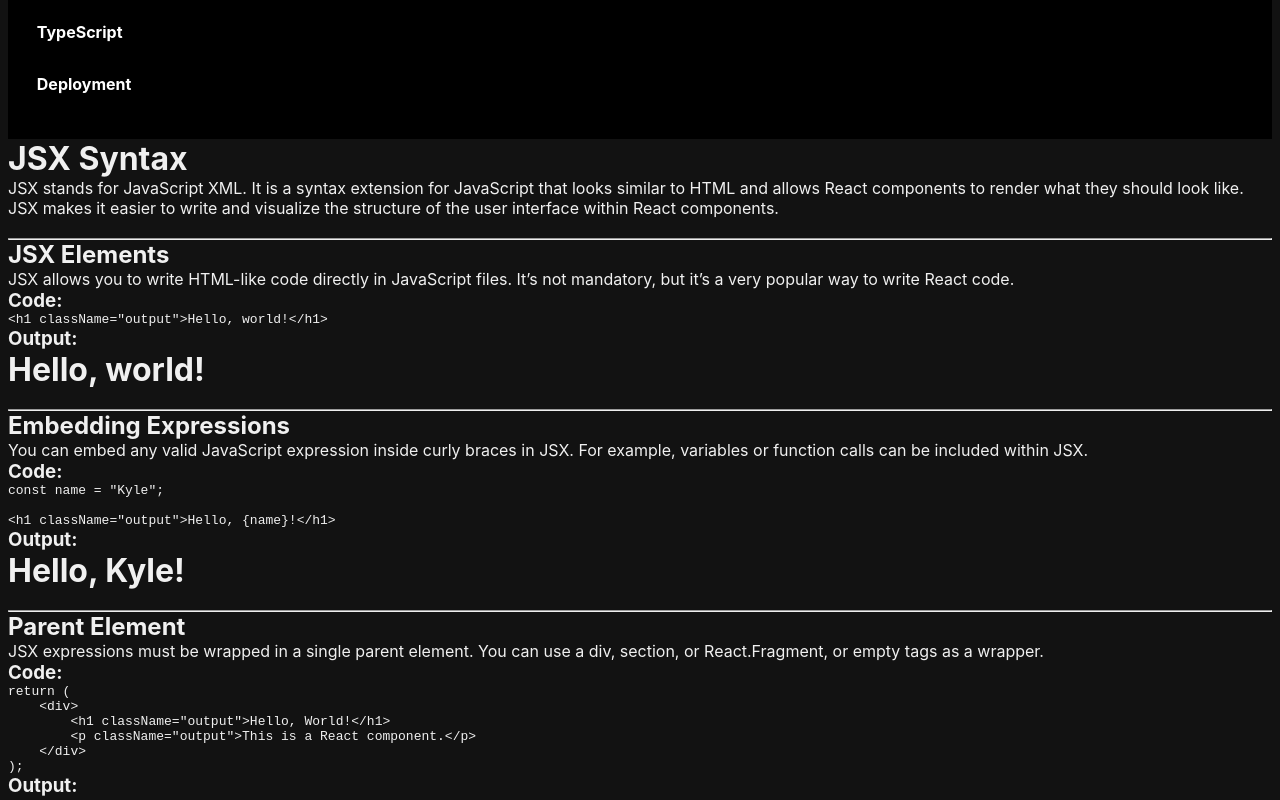
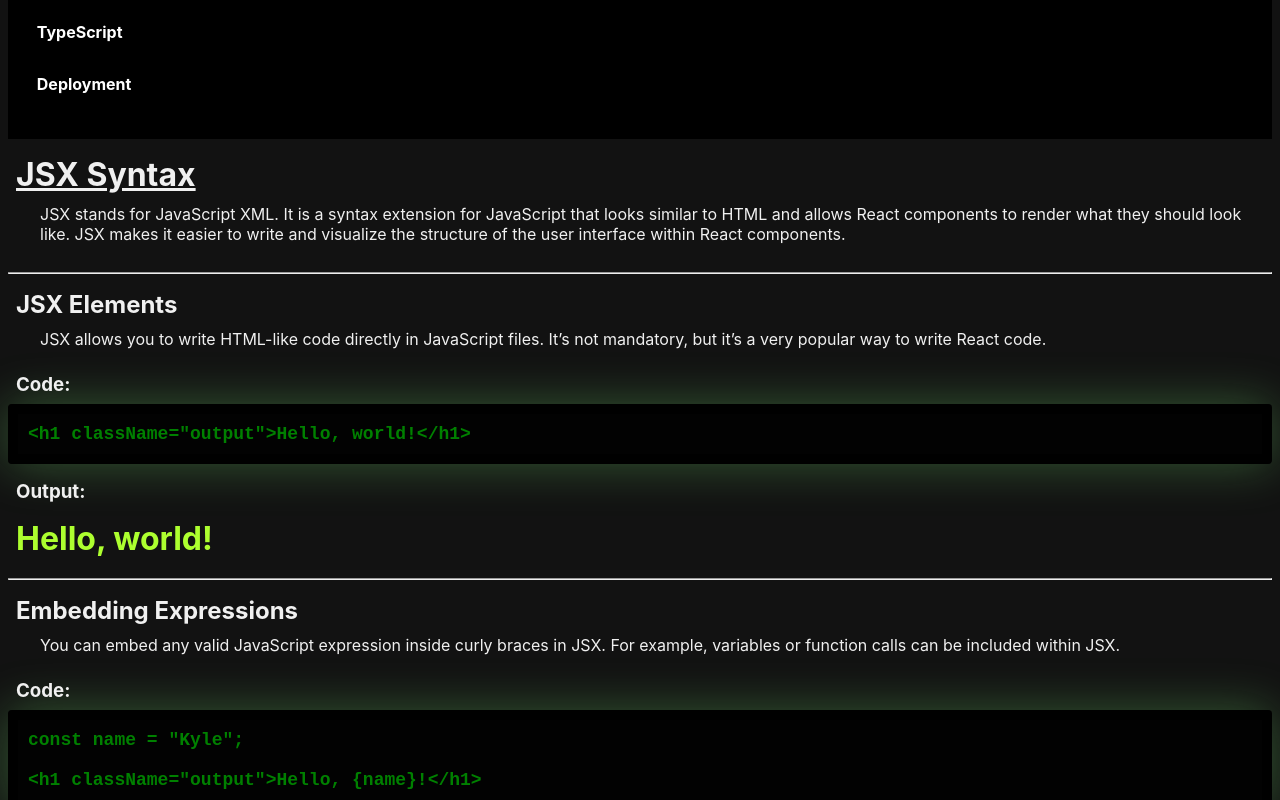
Before and after one commit to rees-kyle/react_showcase, a React (Create React App) app in the folder project/: page /jsx-syntax in a window 1280 px wide. Shown: the part 680-1480 px from the top of the page. Built offline with nearby package versions, Linux system fonts and the light colour scheme.

Commit message:
Modify index.css

```diff
--- a/project/src/index.css
+++ b/project/src/index.css
@@ -45,3 +45,66 @@ a {
   text-decoration: none;
   color: inherit;
 }
+
+h1 {
+  padding-top: 1rem;
+  padding-left: .5rem;
+}
+
+h2 {
+  padding-top: 1rem;
+  padding-left: .5rem;
+}
+
+h3 {
+  padding-top: 1rem;
+  padding-left: .5rem;
+}
+
+p {
+  padding-top: .5rem;
+  font-size: 1rem;
+  padding: .625rem;
+  padding-left: 2rem;
+  padding-bottom: .5rem;
+}
+
+/* images */
+img {
+  max-width: 10rem;                                                /* ensures the image scales down to fit the container */
+  height: 10rem;                                                   /* maintains aspect ratio */
+  box-shadow: 0.625rem 0.625rem 0.0625rem rgba(0, 0, 0, 0.5);   /* shadow*/
+}
+
+.underline {
+  text-decoration: underline;
+}
+
+.output {
+  color: greenyellow;
+}
+
+code {
+  margin-top: .5rem;
+  background-color: rgba(0, 0, 0, 0.889);
+  padding: .625rem;
+  border: .625rem solid black;
+  border-radius: 0.25rem;
+  overflow: auto;
+  display: block;
+  color: green;
+  font-family: monospace;
+  font-size: 1rem;
+  font-weight: bold;
+  margin-left: 3rem;
+  box-shadow: 0 0 3.125rem rgba(133, 252, 127, 0.3);
+  max-width: 102rem;
+}
+
+
+@media (max-width: 1623px) {
+  code {
+      font-size: 1.125rem;
+      margin-left: unset;
+  }
+}
```
